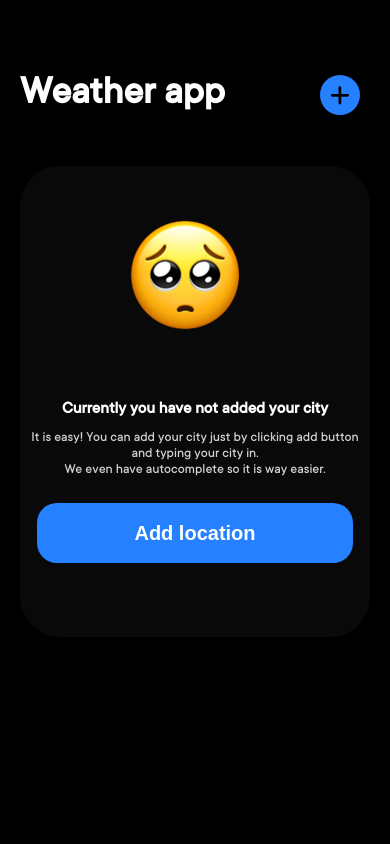
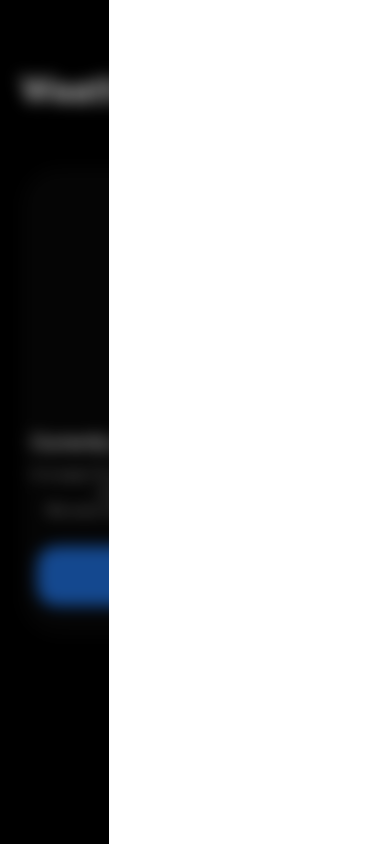
Before and after one commit to neno-lab/weather-app, a React (Create React App) app: page / in a window 390 px wide. Built offline with nearby package versions, Linux system fonts and the light colour scheme; no server answers; what redux-immutable-state-invariant would draw is missing.

Commit message:
Init commit

```diff
--- a/src/components/AddLocation/AddLocation.scss
+++ b/src/components/AddLocation/AddLocation.scss
@@ -106,6 +106,7 @@
           .suggest {
             background: none;
             color: $primaryDark;
+            width: 200px;
           }
         }
       }
--- a/src/components/DefaultContainer/DefaultContainer.scss
+++ b/src/components/DefaultContainer/DefaultContainer.scss
@@ -50,11 +50,6 @@
       line-height: normal;
       letter-spacing: normal;
       font-size: 20px;
-
-      //   &:hover {
-      //     transform: scale(1.05);
-      //     transition: 0.2s;
-      //   }
     }
   }
 }
@@ -66,20 +61,27 @@
     height: 471px;
     margin-top: 41px;
     .default-text {
+      margin-bottom: -40px;
+      .pleading-face {
+        margin: auto;
+        background-color: transparent;
+        background-image: url('../../assets/pleading-face.png');
+        background-repeat: no-repeat;
+        width: 141px;
+        height: 185px;
+      }
       h3 {
-        font-size: 17px;
-        padding-right: 15px;
-        padding-left: 15px;
+        font-size: 21px;
       }
       p {
-        font-size: 14px;
+        font-size: 16px;
         padding-top: 10px;
         padding-top: 10px;
         padding-right: 18px;
         padding-left: 18px;
       }
       button {
-        margin: 25px 30px 35px 30px;
+        margin: 25px 30px 0px 30px;
         width: 316px;
         height: 60px;
       }
--- a/src/components/Header/Header.jsx
+++ b/src/components/Header/Header.jsx
@@ -1,5 +1,6 @@
 import React, { useState } from 'react';
 import AddLocation from '../AddLocation/AddLocation';
+import SelectContainer from '../SelectContainer/SelectContainer';
 import './Header.scss';
 
 const Header = () => {
@@ -13,9 +14,11 @@ const Header = () => {
     <>
       <div className='header-container'>
         <p className='weather-app-title'>Weather app</p>
+        <button className='heart-btn'></button>
         <button className='plus-btn' onClick={onClick}></button>
       </div>
       <AddLocation open={isOpen} onClose={() => setIsOpen(false)} />
+      <SelectContainer />
     </>
   );
 };
--- a/src/components/Header/Header.scss
+++ b/src/components/Header/Header.scss
@@ -17,6 +17,11 @@
     line-height: normal;
     letter-spacing: normal;
   }
+
+  .heart-btn {
+    visibility: hidden;
+  }
+
   .plus-btn {
     cursor: pointer;
     border: none;
@@ -42,5 +47,25 @@
     margin-left: 20px;
     height: 60px;
     margin-top: 65px;
+    position: relative;
+
+    .heart-btn {
+      visibility: visible;
+      position: absolute;
+      left: 260px;
+      cursor: pointer;
+      border: none;
+      background-image: url('../../assets/heart.svg');
+      background-repeat: no-repeat;
+      width: 40px;
+      height: 40px;
+      margin: 10px;
+
+      &:hover {
+        background-image: url('../../assets/heart-hover.svg');
+        transform: scale(1.05);
+        transition: 0.3s;
+      }
+    }
   }
 }
--- /dev/null
+++ b/src/components/SelectContainer/SelectContainer.jsx
@@ -0,0 +1,12 @@
+import React from 'react';
+import './SelectContainer.scss';
+
+const SelectContainer = () => {
+  return (
+    <div className='select-container'>
+      <div className='select-section'></div>
+    </div>
+  );
+};
+
+export default SelectContainer;
--- /dev/null
+++ b/src/components/SelectContainer/SelectContainer.scss
@@ -0,0 +1,19 @@
+@import '../../root-colors.scss';
+
+.select-container {
+  width: 100%;
+  height: 100%;
+  background-color: #00000070;
+  backdrop-filter: blur(8px);
+  top: 0;
+  left: 0;
+  z-index: 99;
+  position: fixed;
+}
+
+.select-section {
+  height: 100%;
+  width: 305px;
+  margin-left: 109px;
+  background-color: $neutral;
+}
```
Also changed, not shown: 1 other file (tests, documents, lock files or other folders).
